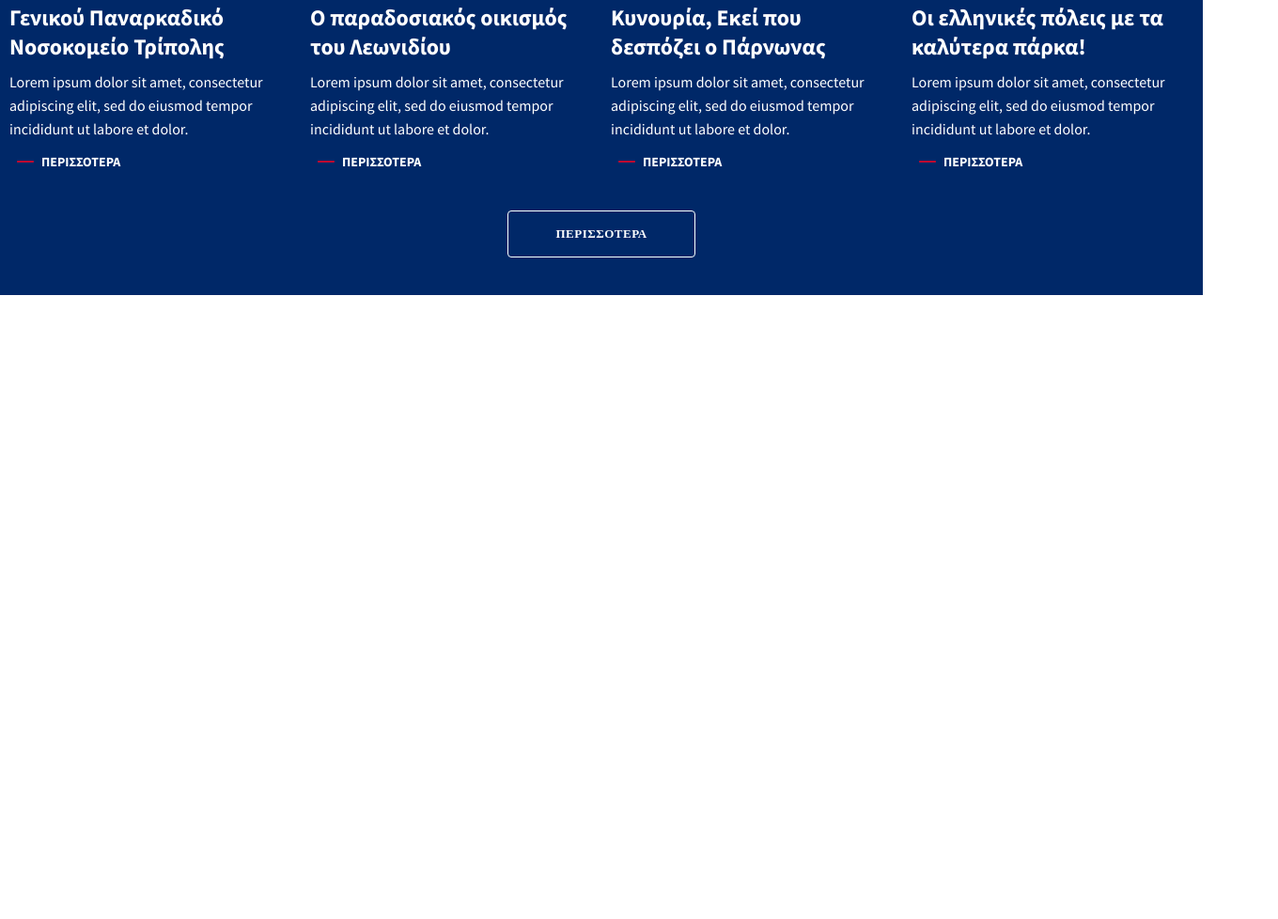
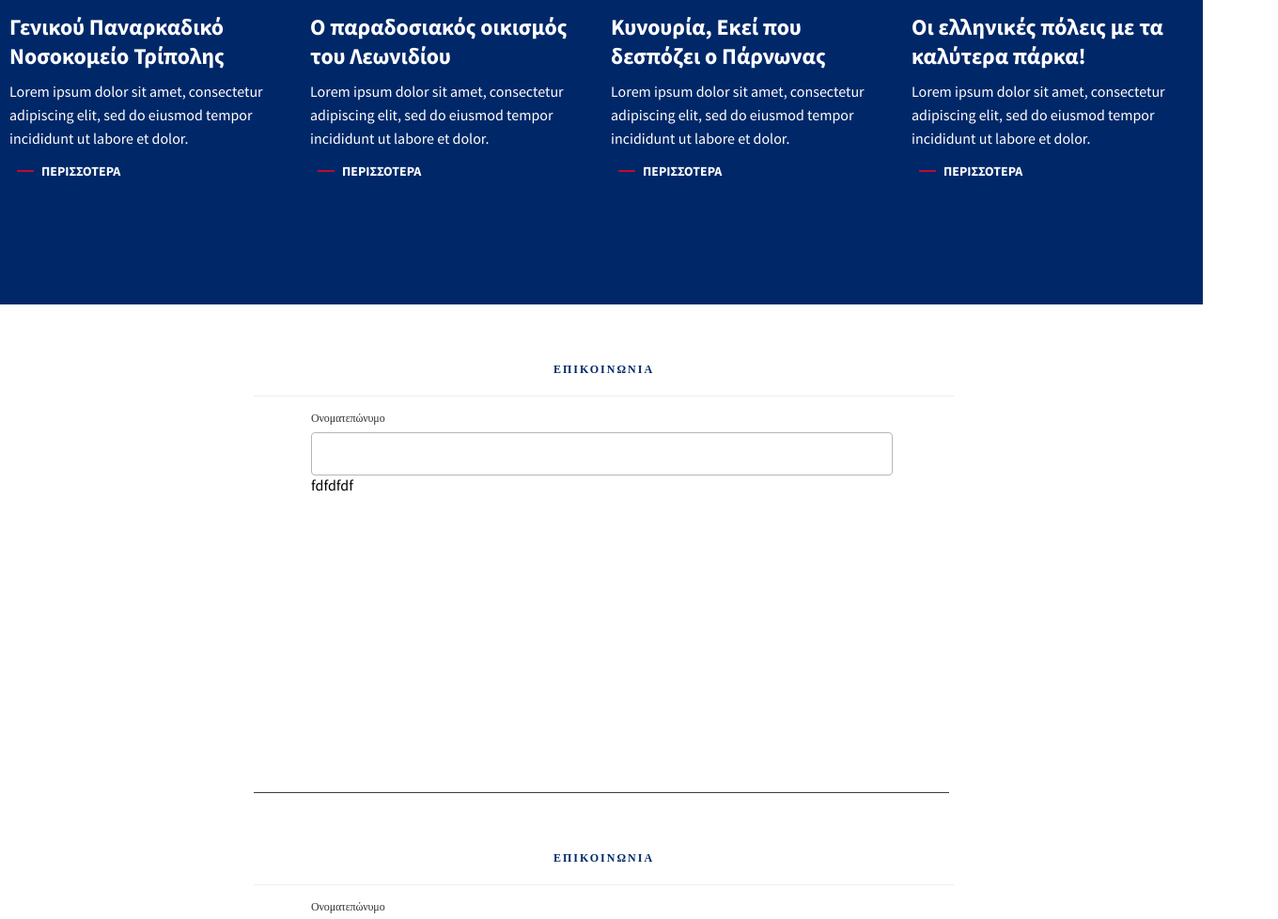
Before and after one commit to PRLAGSA/PixelPerfect, a plain HTML site: page index.html in a window 1280 px wide. Shown: the part 1822-2800 px from the top of the page at 94% size, 1360 px wide, since content can reach past the window. Before the commit the page ends 2136 px from the top, so only its background shows below. Drawn offline with Linux system fonts and the light colour scheme.

Commit message:
Formstage ONE

```diff
--- a/index.html
+++ b/index.html
@@ -257,7 +257,34 @@
           </div>
         </div>
       </div>
+      <div class="contactForm">
+        <div class="contactTopTitle">ΕΠΙΚΟΙΝΩΝΙΑ</div>
+        <div class="imputContainer">
+          <div class="nameSection">
+            <div class="name">Ονοματεπώνυμο</div>
+            <div class="nameInput">
+              <div class="nameAreaWrapper">
+             <input class="nameArea"></input>
+             </div>
+            </div>
+            fdfdfdf
+          </div>
+        </div>
+      </div>
+
+          <!---//////////////////////////////////////////////////////////////////////////////////////-->
+          <div class="contactForm">
+        <div class="contactTopTitle">ΕΠΙΚΟΙΝΩΝΙΑ</div>
+        <div class="imputContainer">
+          <div class="nameSection">
+            <div class="name">Ονοματεπώνυμο</div>
+            <div class="name">Ονοματεπώνυμο</div>
+          </div>
+          </div>
+          </div>
+        </div>
+      </div>
+      </div>
     </div>
-    <div class="lastt">ΠΕΡΙΣΣΟΤΕΡΑ</div>
   </body>
 </html>
--- a/styles.css
+++ b/styles.css
@@ -59,7 +59,7 @@ header {
 }
 
 .container {
-  /* width: 1360px; */
+  width: 1360px;
   margin: 0 auto;
   padding: 0px;
   height: 200px;
@@ -642,7 +642,7 @@ section {
 
 .teliti {
   position: absolute;
-  top: 1362px;
+  top: 1363px;
   font-size: 34px;
   font-weight: bold;
   color: #002868;
@@ -661,6 +661,8 @@ section {
 .MainGrid {
   height: 650px;
   background-color: #002868;
+  padding: 0 100px;
+  margin-top: 10px;
 }
 .top {
   display: grid;
@@ -750,41 +752,11 @@ section {
   margin-left: 5px;
 }
 
-.bbbuton {
-  display: grid;
-  justify-content: centera;
-  align-items: center;
-  position: relative;
-  left: 930px;
-
-  height: 49px;
-  width: 198px;
-  border: 1px solid white;
-  border-radius: 4px;
-  text-align: center;
-  justify-content: center;
-}
-h5 {
-  color: red;
-  /* background-color: tomato; */
-  margin: 0px;
-  padding: 0px;
-  position: relative;
-  left: 0px;
-  font-family: Source Sans Pro;
-  font-style: normal;
-  font-weight: bold;
-  font-size: 13px;
-  line-height: 18px;
-  color: white;
-  letter-spacing: 0.5px;
-}
-
 .lastt {
   display: grid;
   justify-content: center;
   align-items: center;
-  top: 552px;
+  top: 562px;
   position: relative;
   font-family: Source Sans Pro;
   font-style: normal;
@@ -800,3 +772,205 @@ h5 {
   border: 1px solid white;
   border-radius: 4px;
 }
+
+.contactForm {
+  display: grid;
+  width: 740px;
+  height: 457px;
+  margin: 0 auto;
+  margin-top: 62px;
+  border-bottom: 1px solid rgb(61, 61, 61);
+  background-color: rgba(47, 79, 79, 0);
+}
+
+.contactTopTitle {
+  position: absolute;
+  width: 745px;
+  height: 15px;
+  margin: 0 auto;
+  font-family: Source Sans Pro;
+  font-style: normal;
+  font-weight: bold;
+  font-size: 12px;
+  line-height: 15px;
+
+  padding-bottom: 20px;
+  text-align: center;
+  letter-spacing: 2px;
+  border-bottom: 1px solid #eeeeee;
+  color: #002868;
+}
+
+.imputContainer {
+  display: grid;
+  width: 619px;
+  height: 378px;
+  top: 52px;
+  left: 60px;
+  position: relative;
+  border: 1px solid white;
+  background-color: rgba(143, 188, 143, 0);
+}
+.nameSection {
+}
+
+.name {
+  position: relative;
+  width: 240px;
+  height: 15px;
+  left: 0px;
+  top: -1.5px;
+  margin-bottom: 5.5px;
+  font-family: Source Sans Pro;
+  font-style: normal;
+  font-weight: normal;
+  font-size: 12px;
+  line-height: 15px;
+  background-color: rgba(198, 206, 187, 0);
+  letter-spacing: -0.15px;
+  color: #333333;
+}
+
+.nameInput {
+  width: 619px;
+  height: 46px;
+  border: 1px solid #b6b6b6;
+  box-sizing: border-box;
+  border-radius: 4px;
+}
+
+.nameAreaWrapper {
+  width: 210px;
+  height: 46px;
+  background-color: rgba(255, 0, 0, 0);
+  margin-left: 10px;
+}
+
+.nameArea {
+  width: 250px;
+  height: 25px;
+  top: 10.5px;
+  position: relative;
+  background-color: rgba(255, 255, 255, 0);
+  border-style: none;
+  border: 0px;
+  outline: none;
+  font-family: Source Sans Pro;
+  font-style: normal;
+  font-weight: normal;
+  font-size: 16px;
+  line-height: 25px;
+  color: #999999;
+}
+
+/* .contactForm {
+  display: grid;
+  width: 740px;
+  height: 457px;
+  background-color: #f2f2f2;
+  top: 62px;
+  position: relative;
+  margin: 0 auto;
+  border-bottom: 1px solid rgb(236, 12, 12);
+}
+
+.contactForm222 {
+  display: grid;
+  width: 200px;
+  height: 50px;
+
+  top: 0px;
+  position: relative;
+
+  background-color: indigo;
+  margin-top: 21px;
+}
+
+.notifications {
+  display: grid;
+
+  margin: 0 auto;
+  width: 740px;
+
+  font-family: Source Sans Pro;
+  font-style: normal;
+  font-weight: bold;
+  font-size: 12px;
+  line-height: 15px;
+  text-align: center;
+  letter-spacing: 2px;
+  padding-bottom: 20px;
+  border-bottom: 1px solid rgb(202, 202, 202);
+  color: #002868;
+}
+
+.Form {
+  width: 619px;
+  height: 378px;
+  border: 1px solid rgba(182, 182, 182, 0);
+  display: grid;
+  margin-top: 16px;
+  margin: 0 auto;
+}
+.name {
+  display: grid;
+  width: 619px;
+  height: 65px;
+  background-color: rgba(255, 255, 255, 0);
+  margin: 0px;
+  margin-top: 16px;
+  padding: 0px;
+}
+
+.name1 {
+  margin-top: 15px;
+}
+.onomat {
+  margin-bottom: 4px;
+  font-family: Source Sans Pro;
+  font-style: normal;
+  font-weight: normal;
+  font-size: 12px;
+  line-height: 15px;
+  letter-spacing: -0.15px;
+  color: #333333;
+}
+.onomat_field {
+  height: 46px;
+  border: 1px solid #b6b6b6;
+  box-sizing: border-box;
+  border-radius: 4px;
+  margin: 0px;
+  padding: 0;
+}
+.onomat_field2 {
+  height: 119px;
+  width: 619px;
+  border: 1px solid #b6b6b6;
+  box-sizing: border-box;
+  border-radius: 4px;
+}
+.phobe_icon {
+  position: relative;
+  width: 16px;
+  height: 16px;
+  left: 10px;
+  top: 15px;
+}
+.folder_icon {
+  width: 16px;
+  height: 16px;
+  position: relative;
+  width: 16px;
+  height: 16px;
+  left: 9px;
+
+  top: 14px;
+}
+
+.sendButton {
+  width: 200px;
+  height: 50px;
+  left: 799px;
+  background-color: indianred;
+} */
```
Also changed, not shown: images/folder_icon.png (added), images/phone.png (added).
